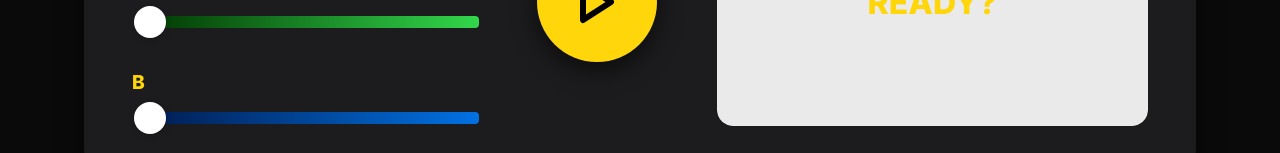
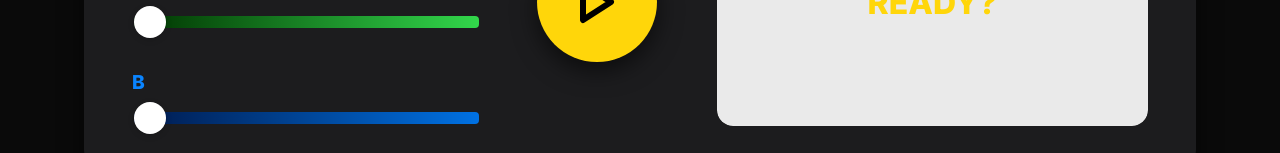
Before and after one commit to lidongxun967/CHROMA, a React (Vite) app: page / in a window 1280 px wide. Shown: the part 519-672 px from the top of the page. Built offline with nearby package versions, Linux system fonts and the light colour scheme.

Commit message:
style: 添加蓝色变量并更新滑块标题颜色
添加新的CSS变量--blue-color用于蓝色主题色，并将滑块标题的蓝色标签颜色从--accent-color更新为新的--blue-color，以保持颜色一致性

```diff
--- a/src/index.css
+++ b/src/index.css
@@ -9,6 +9,7 @@
   --accent-color: #ffd60a;
   --danger-color: #ff453a;
   --success-color: #32d74b;
+  --blue-color: #0a84ff;
 
   --shadow-sm: 0 2px 8px rgba(0,0,0,0.5);
   --shadow-md: 0 8px 24px rgba(0,0,0,0.6);
@@ -384,7 +385,7 @@ h1 {
 
 .slider-header label.red { color: var(--danger-color); }
 .slider-header label.green { color: var(--success-color); }
-.slider-header label.blue { color: var(--accent-color); }
+.slider-header label.blue { color: var(--blue-color); }
 
 .modern-slider {
   appearance: none;
```
